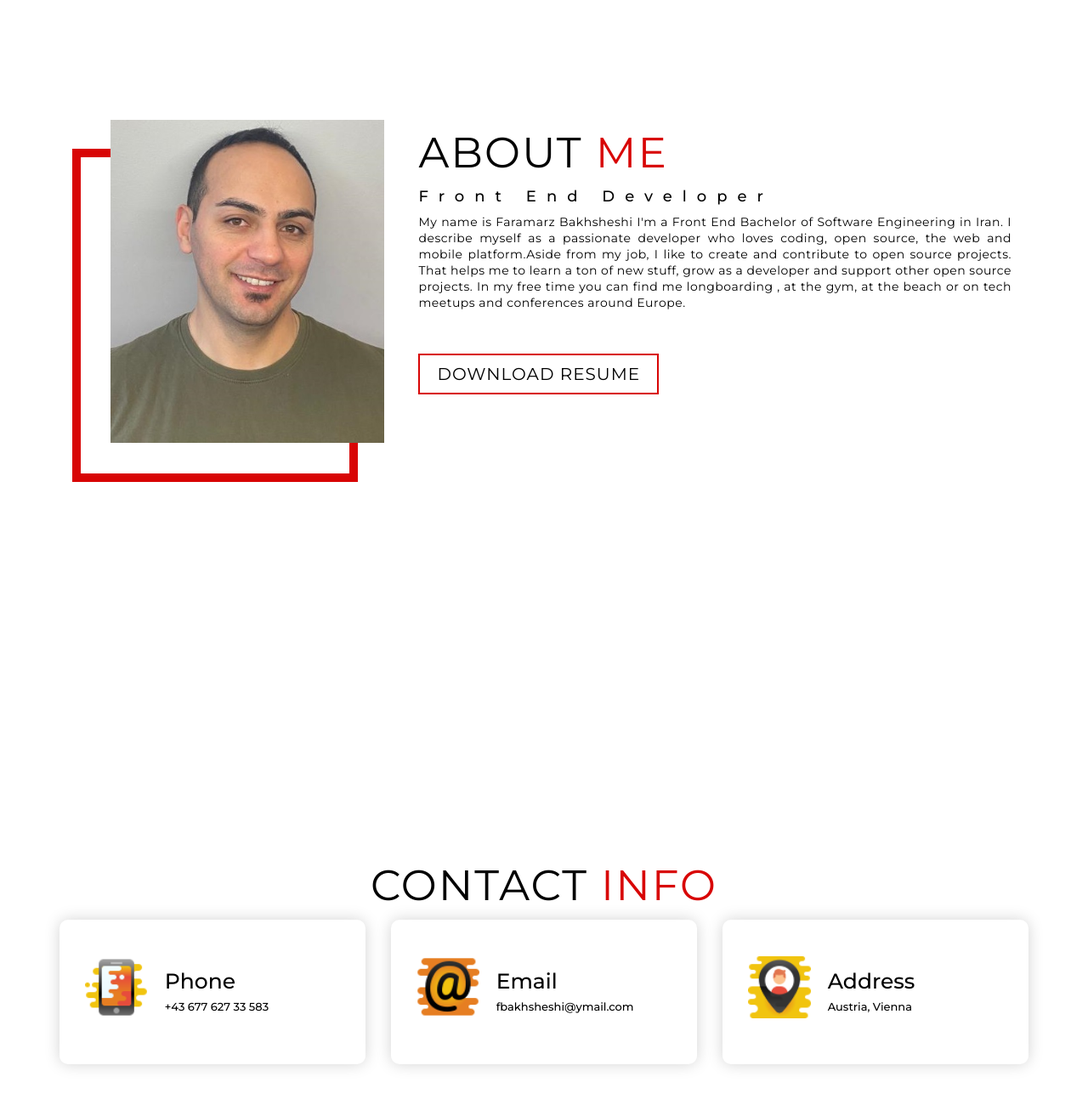
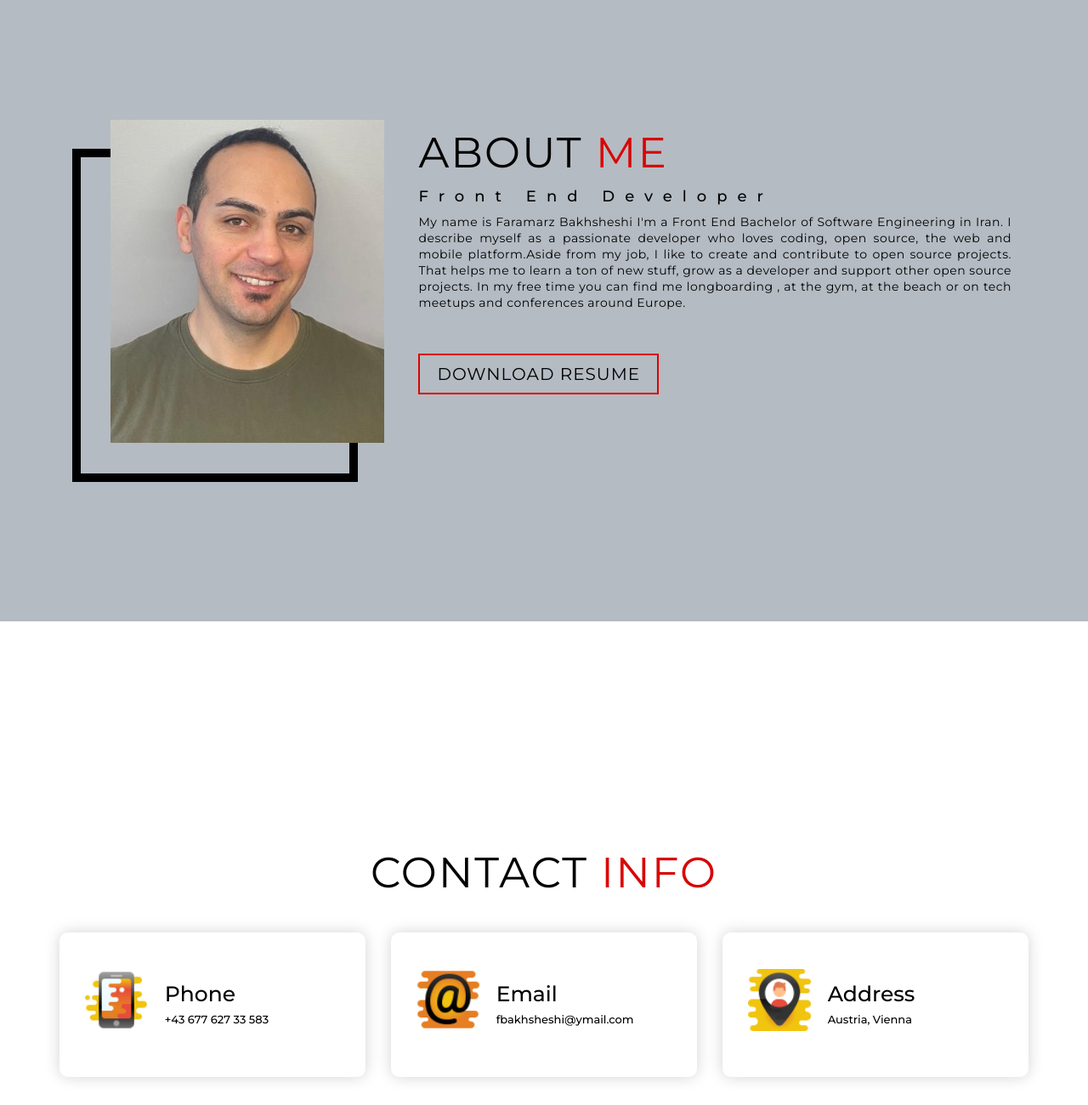
Before and after one commit to Fary-dev/example_website, a plain HTML site: page index.html in a window 1280 px wide. Shown: the part 3580-4880 px from the top of the page at 85% size. Drawn offline with nearby package versions, Linux system fonts and the light colour scheme.

Commit message:
new update

```diff
--- a/index.html
+++ b/index.html
@@ -13,6 +13,7 @@
     <script src="https://code.jquery.com/jquery-3.6.0.min.js">
     </script>
     <title>My Website</title>
+    <link rel="shortcut icon" type="image/x-icon" href="./images/icons/title-icon.png">
 </head>
 
 <body>
@@ -175,6 +176,7 @@
                 <h1 class="section-title">Contact <span>Info</span></h1>
             </div>
             <div class="contact-items">
+                <a href="tel:067762733583" target="_blank">
                     <div class="contact-item">
                         <div class="icon"><img src="./images/icons/phone.png" alt=""></div>
                         <div class="contact-info">
@@ -182,6 +184,8 @@
                             <h2>+43 677 627 33 583</h2>
                         </div>
                     </div>
+                </a>
+                <a href="mailto:fbakhsheshi@ymail.com" target="_blank">
                     <div class="contact-item">
                         <div class="icon"><img src="./images/icons/email.png" alt=""></div>
                         <div class="contact-info">
@@ -189,6 +193,8 @@
                             <h2>fbakhsheshi@ymail.com</h2>
                         </div>
                     </div>
+                </a>
+                <a href="https://goo.gl/maps/DMgoFtsmsQTZFsHL6" target="_blank">
                     <div class="contact-item">
                         <div class="icon"><img src="./images/icons/location.png" alt=""></div>
                         <div class="contact-info">
@@ -196,6 +202,8 @@
                             <h2>Austria, Vienna</h2>
                         </div>
                     </div>
+                </a>
+
             </div>
         </div>
     </section>
@@ -209,16 +217,16 @@
             <h2>Your Complate Web Solution</h2>
             <div class="social-icon">
                 <div class="social-item">
-                    <a href="#"><img src="https://img.icons8.com/fluency/48/000000/linkedin-circled.png" /></a>
+                    <a href="https://www.linkedin.com/in/faramarz-b-82108a85" target="_blank"><img src="https://img.icons8.com/fluency/48/000000/linkedin-circled.png" /></a>
                 </div>
                 <div class="social-item">
-                    <a href="#"><img src="https://img.icons8.com/color/48/000000/facebook-new.png" /></a>
+                    <a href="https://www.facebook.com/faramarz.bakhsheshi" target="_blank"><img src="https://img.icons8.com/color/48/000000/facebook-new.png" /></a>
                 </div>
                 <div class="social-item">
-                    <a href="#"><img src="https://img.icons8.com/color/48/000000/github--v1.png" /></a>
+                    <a href="https://github.com/Fary-dev" target="_blank"><img src="https://img.icons8.com/color/48/000000/github--v1.png" /></a>
                 </div>
                 <div class="social-item">
-                    <a href="#"><img src="https://img.icons8.com/color/48/000000/twitter-circled--v1.png" /></a>
+                    <a href="https://twitter.com/Faramarz_1986" target="_blank"><img src="https://img.icons8.com/color/48/000000/twitter-circled--v1.png" /></a>
                 </div>
             </div>
             <p>Copyright © 2022 Faramarz. All rights reserved</p>
--- a/style.css
+++ b/style.css
@@ -470,6 +470,10 @@
     }
     /* -- About section -- */
 
+    #about {
+        background-color: #b5bbc2;
+    }
+
     #about .about {
         flex-direction: column-reverse;
         text-align: center;
@@ -509,7 +513,7 @@
         height: 100%;
         width: 100%;
         position: relative;
-        border: 10px solid #fff;
+        border: 10px solid #b5bbc2;
         z-index: 1;
     }
 
@@ -520,7 +524,7 @@
         top: 19px;
         height: 98%;
         width: 98%;
-        border: 7px solid var(--primaryColor);
+        border: 7px solid #000;
         z-index: -1;
     }
     /* -- Contact section -- */
@@ -548,7 +552,12 @@
         flex-direction: column;
         box-shadow: 0px 0px 18px #0000002c;
         transition: .3s ease box-shadow;
+        color: #000;
     }
+    /* #contact .contact-item .icon img {
+        min-height: 63.43px;
+        min-height: 100px;
+    } */
 
     #contact .contact-item:hover {
         box-shadow: 0px 0px 5px #0000002c;
@@ -705,7 +714,7 @@
             top: 34px;
             height: 98%;
             width: 98%;
-            border: 10px solid var(--primaryColor);
+            border: 10px solid #000;
         }
         #about .col-right {
             text-align: left;
@@ -728,9 +737,15 @@
             flex-direction: row;
             justify-content: space-evenly;
             margin: 0;
+            margin-top: 30px;
+        }
+        #contact .contact-items a {
+            width: 30%;
+            margin: 0;
+            flex-direction: row;
         }
         #contact .contact-item {
-            width: 30%;
+            width: 100%;
             margin: 0;
             flex-direction: row;
         }
@@ -740,6 +755,7 @@
         }
         #contact .contact-item .icon img {
             object-fit: contain;
+            min-width: 60px;
         }
         #contact .contact-item .contact-info {
             width: 100%;
```
Also changed, not shown: images/icons/title-icon.png (added), 1 other file. Lines whose indentation alone changed are shown as unchanged.
